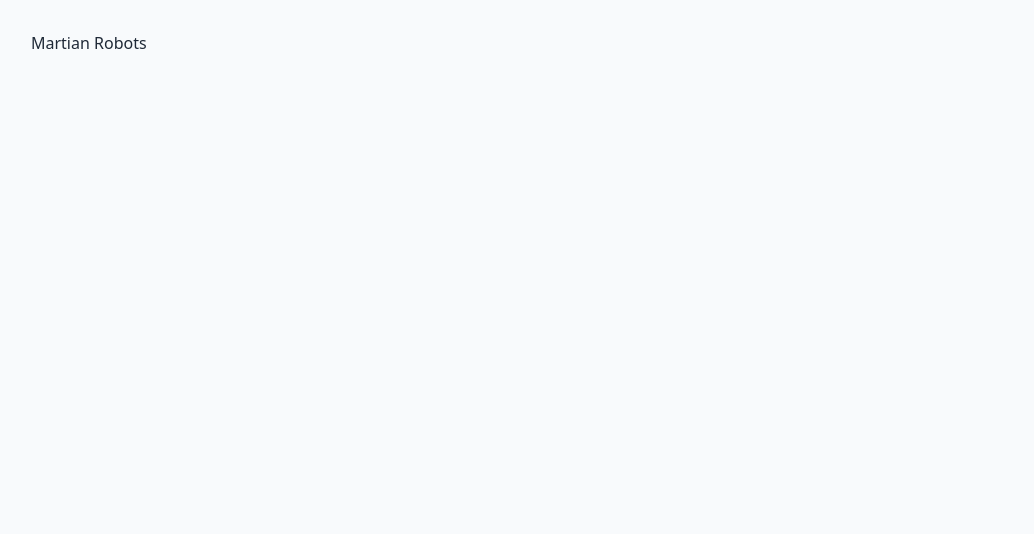
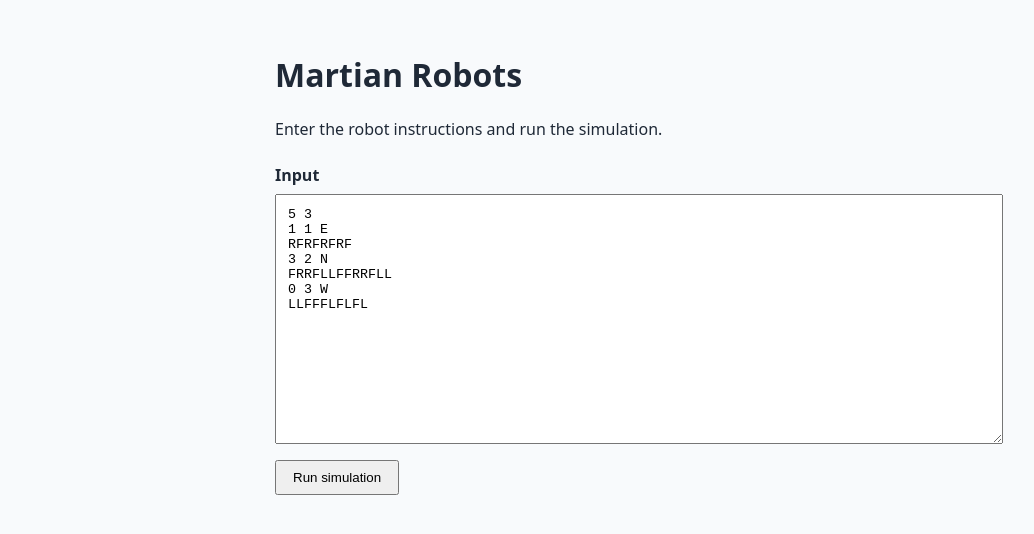
Before and after one commit to Nikhil-Juglall/red_badger_martian_challenge, a React (Vite) app: page / in a window 1280 px wide. Shown: the top 534 px of the page, without its empty margins (1-1035 px from the left). Built offline with nearby package versions, Linux system fonts and the light colour scheme.

Commit message:
Implement basic UI to run simulation

```diff
--- a/App.tsx
+++ b/App.tsx
@@ -1,5 +1,77 @@
-function App() {
-  return <main>Martian Robots</main>;
-}
+import { useState } from "react";
+import { simulate } from "./domain";
+import { parseInput } from "./parser";
+
+const SAMPLE_INPUT = `5 3
+1 1 E
+RFRFRFRF
+3 2 N
+FRRFLLFFRRFLL
+0 3 W
+LLFFFLFLFL`;
+
+const formatResults = (robots: ReturnType<typeof simulate>["robots"]): string =>
+  robots
+    .map(
+      ({ position, direction, lost }) =>
+        `${position.x} ${position.y} ${direction}${lost ? " LOST" : ""}`,
+    )
+    .join("\n");
+
+const App = () => {
+  const [input, setInput] = useState<string>(SAMPLE_INPUT);
+  const [output, setOutput] = useState<string>("");
+  const [error, setError] = useState<string>("");
+
+  const handleSimulate = () => {
+    try {
+      const parsed = parseInput(input);
+      const result = simulate(parsed.grid, parsed.robots);
+
+      setOutput(formatResults(result.robots));
+      setError("");
+    } catch (error) {
+      setOutput("");
+      setError(
+        error instanceof Error ? error.message : "Unable to simulate input",
+      );
+    }
+  };
+
+  return (
+    <main className="app-shell">
+      <h1>Martian Robots</h1>
+
+      <p>Enter the robot instructions and run the simulation.</p>
+
+      <label htmlFor="simulation-input">Input</label>
+
+      <textarea
+        id="simulation-input"
+        value={input}
+        onChange={(event) => setInput(event.target.value)}
+        rows={12}
+        spellCheck={false}
+      />
+
+      <button type="button" onClick={handleSimulate}>
+        Run simulation
+      </button>
+
+      {error && (
+        <p className="error" role="alert">
+          {error}
+        </p>
+      )}
+
+      {output && (
+        <section aria-labelledby="results-heading">
+          <h2 id="results-heading">Results</h2>
+          <pre>{output}</pre>
+        </section>
+      )}
+    </main>
+  );
+};
 
 export default App;
--- a/domain/index.ts
+++ b/domain/index.ts
@@ -7,6 +7,7 @@ export type {
   Position,
   PositionKey,
   Robot,
+  RobotInstructions,
   Scents,
   SimulationResult,
   SimulationRobot,
@@ -20,3 +21,4 @@ export { isWithinGrid } from "./grid";
 export { addScent, hasScent, positionToKey } from "./scents";
 export { executeInstructions } from "./executor";
 export type { RobotExecutionResult } from "./executor";
+export { simulate } from "./simulation";
--- /dev/null
+++ b/domain/simulation.ts
@@ -0,0 +1,24 @@
+import { executeInstructions } from "./executor";
+import type {
+  Grid,
+  RobotInstructions,
+  Scents,
+  SimulationResult,
+} from "./types";
+
+export const simulate = (
+  grid: Grid,
+  robotInstructions: readonly RobotInstructions[],
+): SimulationResult => {
+  let scents: Scents = new Set();
+
+  const robots = robotInstructions.map(({ robot, instructions }) => {
+    const result = executeInstructions(grid, robot, instructions, scents);
+
+    scents = result.scents;
+
+    return result.robot;
+  });
+
+  return { robots, scents };
+};
--- a/domain/types.ts
+++ b/domain/types.ts
@@ -14,6 +14,11 @@ export interface Grid {
 export interface Robot {
   position: Position;
   direction: Directions;
+}
+
+export interface RobotInstructions {
+  robot: Robot;
+  instructions: string;
 }
 
 /** A value for storing a position in a Set */
--- a/index.css
+++ b/index.css
@@ -6,6 +6,42 @@
 body {
   margin: 0;
 }
-main {
-  padding: 2rem;
+
+.app-shell {
+  box-sizing: border-box;
+  max-width: 760px;
+  margin: 0 auto;
+  padding: 2rem 1rem;
 }
+
+label {
+  display: block;
+  font-weight: 600;
+  margin: 1.5rem 0 0.5rem;
+}
+
+textarea {
+  box-sizing: border-box;
+  display: block;
+  width: 100%;
+  min-height: 250px;
+  padding: 0.75rem;
+  resize: vertical;
+}
+
+button {
+  margin-top: 1rem;
+  padding: 0.5rem 1rem;
+  cursor: pointer;
+}
+
+pre {
+  padding: 1rem;
+  background: white;
+  overflow-x: auto;
+}
+
+.error {
+  color: red;
+  font-weight: 600;
+}
```
Also changed, not shown: parser/parseInput.ts (+2 -5 lines), 3 other files (tests, documents, lock files or other folders).
